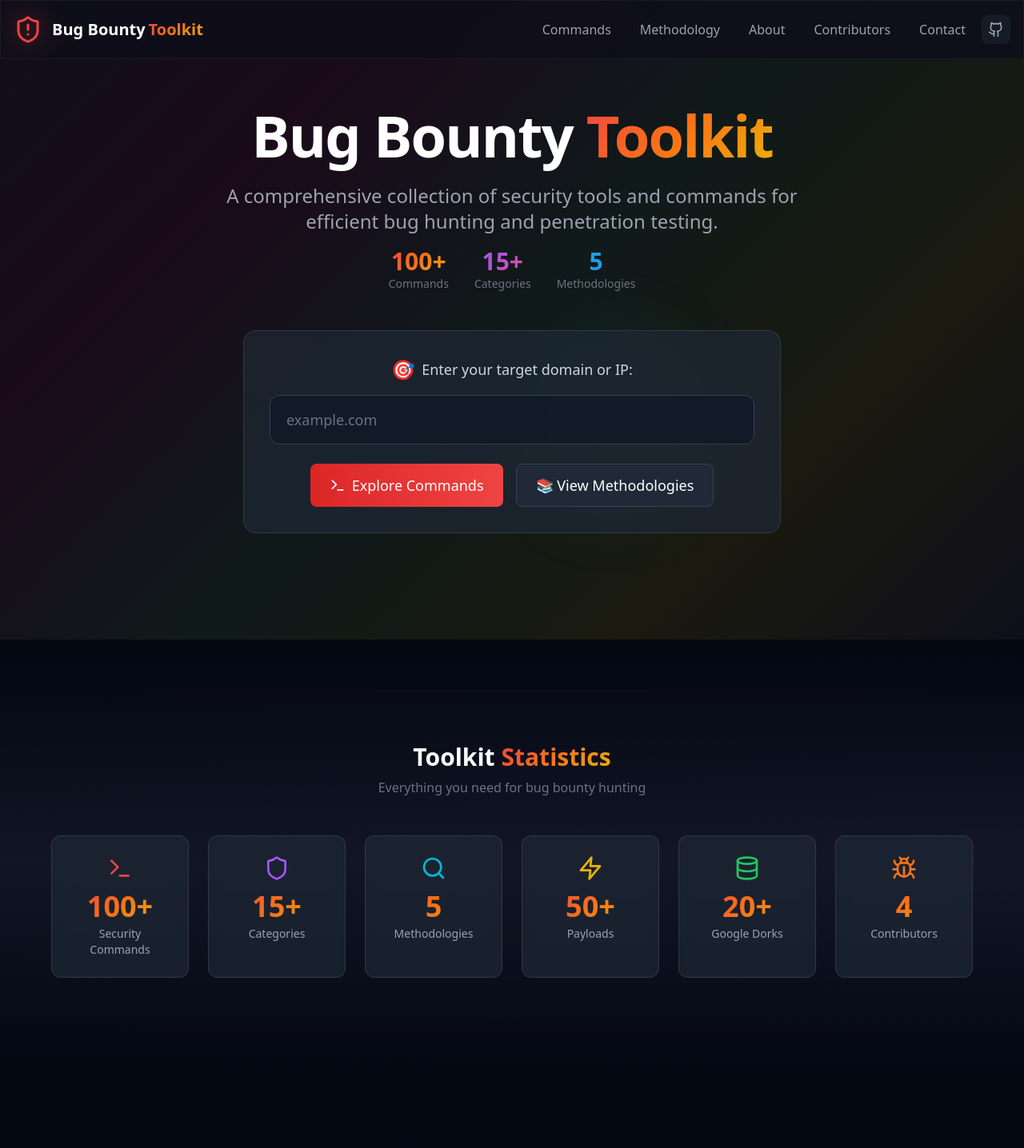
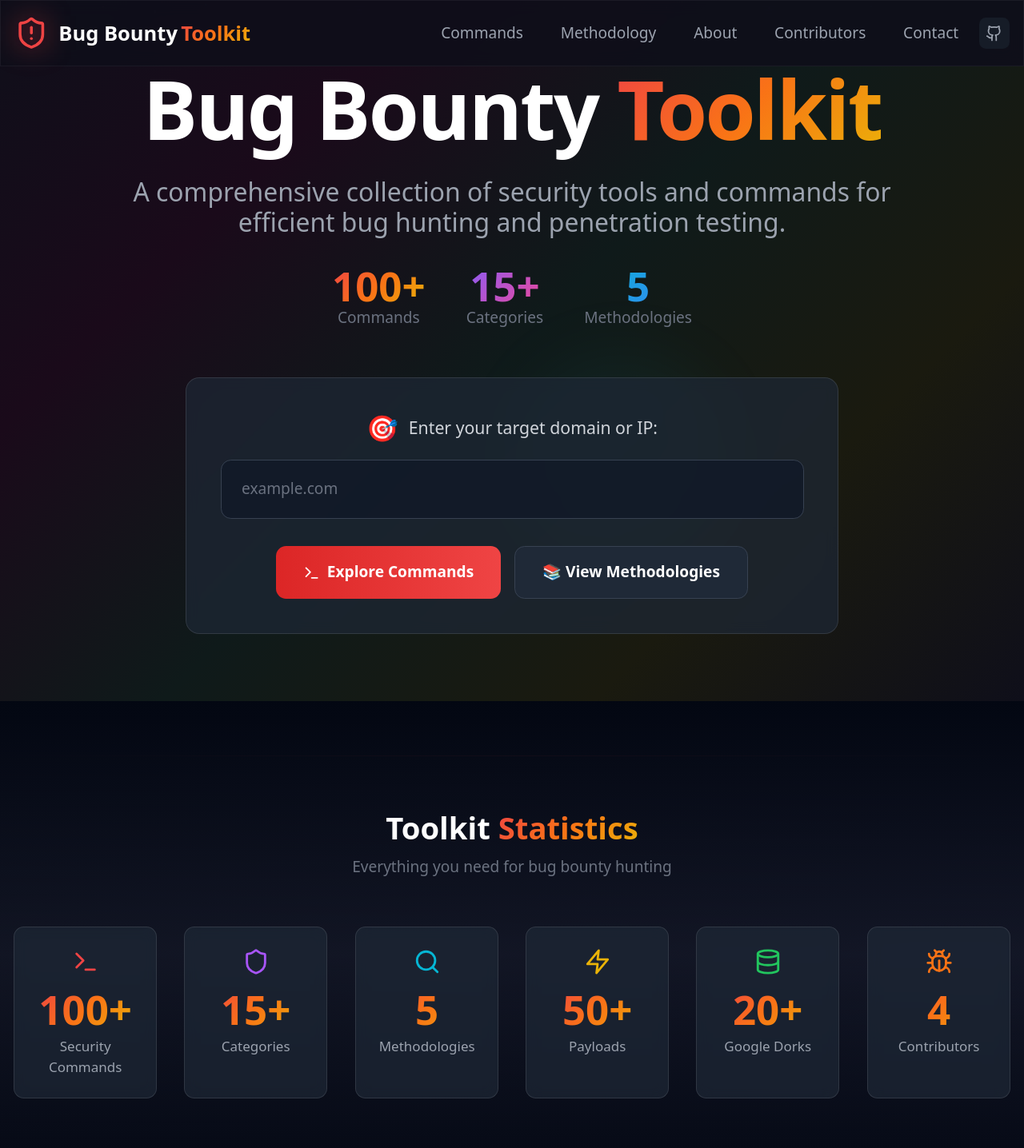
Before and after one commit to LuCyanXsecurity/bugbountytoolkit, a React (Vite) app: page / in a window 1280 px wide. Shown: the top 1436 px of the page at 80% size. Built offline with nearby package versions, Linux system fonts and the light colour scheme.

Commit message:
Update project: UI improvements, methodology content, and component fixes

```diff
--- a/src/components/AdvancedMethodology.tsx
+++ b/src/components/AdvancedMethodology.tsx
@@ -30,7 +30,7 @@ const AdvancedMethodology: React.FC<AdvancedMethodologyProps> = ({ methodology }
         <div className="p-4 pt-0 bg-gray-800">
           <div className="space-y-4">
             {methodology.commands.map((command, index) => (
-              <Command key={`${methodology.id}-${index}`} command={command} />
+              <Command key={`${methodology.id}-${index}`} {...command} />
             ))}
           </div>
         </div>
--- a/src/components/CommandsSection.tsx
+++ b/src/components/CommandsSection.tsx
@@ -123,7 +123,7 @@ const CommandsSection = () => {
         </div>
 
         {/* Search and Filter Bar */}
-        <div className="max-w-4xl mx-auto mb-8">
+        <div className="max-w-5xl mx-auto mb-10">
           {/* Search Input */}
           <div className="relative mb-4">
             <Search className="absolute left-4 top-1/2 transform -translate-y-1/2 text-gray-500 w-5 h-5" />
@@ -165,7 +165,7 @@ const CommandsSection = () => {
               </button>
             </div>
 
-            <div className="text-sm text-gray-500">
+            <div className="text-base text-gray-500">
               Showing <span className="text-red-400 font-medium">{filteredCommands}</span> of {totalCommands} commands
               in <span className="text-red-400 font-medium">{filteredCategories.length}</span> categories
             </div>
@@ -189,7 +189,7 @@ const CommandsSection = () => {
         </div>
 
         {/* Command Categories */}
-        <div className="max-w-4xl mx-auto">
+        <div className="max-w-5xl mx-auto">
           {filteredCategories.length === 0 ? (
             <div className="text-center py-12 glass rounded-xl">
               <div className="text-6xl mb-4">🔍</div>
--- a/src/components/Header.tsx
+++ b/src/components/Header.tsx
@@ -1,4 +1,4 @@
-import { useState, useEffect } from 'react';
+import { useState } from 'react';
 import { Menu, X, ShieldAlert, Github } from 'lucide-react';
 
 const Header = () => {
@@ -21,10 +21,10 @@ const Header = () => {
           {/* Logo */}
           <a href="#" className="flex items-center space-x-3 group">
             <div className="relative">
-              <ShieldAlert className="w-9 h-9 text-red-500 group-hover:scale-110 transition-transform duration-300" />
+              <ShieldAlert className="w-10 h-10 text-red-500 group-hover:scale-110 transition-transform duration-300" />
               <div className="absolute inset-0 bg-red-500/20 blur-lg group-hover:blur-xl transition-all duration-300" />
             </div>
-            <span className="text-xl font-bold">
+            <span className="text-2xl font-bold">
               <span className="text-white">Bug Bounty</span>
               <span className="gradient-text ml-1">Toolkit</span>
             </span>
@@ -36,7 +36,7 @@ const Header = () => {
               <a
                 key={link.href}
                 href={link.href}
-                className="relative px-4 py-2 text-gray-400 hover:text-white transition-all duration-300 group"
+                className="relative px-5 py-2 text-gray-400 hover:text-white transition-all duration-300 group text-lg"
               >
                 {link.label}
                 <span className="absolute bottom-0 left-1/2 w-0 h-0.5 bg-gradient-to-r from-red-500 to-purple-500 group-hover:w-full group-hover:left-0 transition-all duration-300" />
--- a/src/components/Hero.tsx
+++ b/src/components/Hero.tsx
@@ -59,37 +59,37 @@ const Hero = () => {
 
       <div className="container mx-auto text-center relative z-10">
         {/* Title with Gradient */}
-        <h1 className="text-5xl md:text-6xl lg:text-7xl font-bold mb-6 tracking-tight">
+        <h1 className="text-6xl md:text-7xl lg:text-8xl font-bold mb-8 tracking-tight">
           <span className="text-white">Bug Bounty </span>
           <span className="gradient-text">Toolkit</span>
         </h1>
 
         {/* Subtitle */}
-        <p className="text-xl md:text-2xl text-gray-400 mb-4 max-w-3xl mx-auto">
+        <p className="text-xl md:text-2xl lg:text-3xl text-gray-400 mb-8 max-w-4xl mx-auto leading-relaxed">
           A comprehensive collection of security tools and commands for efficient bug hunting and penetration testing.
         </p>
 
         {/* Stats Preview */}
-        <div className="flex flex-wrap justify-center gap-8 mb-12">
+        <div className="flex flex-wrap justify-center gap-12 mb-14">
           <div className="text-center">
-            <div className="text-3xl font-bold gradient-text">100+</div>
-            <div className="text-gray-500 text-sm">Commands</div>
+            <div className="text-4xl md:text-5xl font-bold gradient-text">100+</div>
+            <div className="text-gray-500 text-base md:text-lg">Commands</div>
           </div>
           <div className="text-center">
-            <div className="text-3xl font-bold gradient-text-purple">15+</div>
-            <div className="text-gray-500 text-sm">Categories</div>
+            <div className="text-4xl md:text-5xl font-bold gradient-text-purple">15+</div>
+            <div className="text-gray-500 text-base md:text-lg">Categories</div>
           </div>
           <div className="text-center">
-            <div className="text-3xl font-bold gradient-text-cyan">5</div>
-            <div className="text-gray-500 text-sm">Methodologies</div>
+            <div className="text-4xl md:text-5xl font-bold gradient-text-cyan">5</div>
+            <div className="text-gray-500 text-base md:text-lg">Methodologies</div>
           </div>
         </div>
 
         {/* Target Input Card */}
-        <div className="max-w-2xl mx-auto glass rounded-2xl p-8 glow-red-hover">
-          <div className="mb-6">
-            <label htmlFor="target" className="block text-gray-300 text-lg mb-4 flex items-center justify-center">
-              <span className="mr-2 text-2xl">🎯</span> Enter your target domain or IP:
+        <div className="max-w-3xl mx-auto glass rounded-2xl p-10 glow-red-hover">
+          <div className="mb-8">
+            <label htmlFor="target" className="block text-gray-300 text-xl mb-5 flex items-center justify-center">
+              <span className="mr-3 text-3xl">🎯</span> Enter your target domain or IP:
             </label>
             <input
               type="text"
--- a/src/components/StatsSection.tsx
+++ b/src/components/StatsSection.tsx
@@ -56,25 +56,25 @@ const StatsSection = () => {
             <div className="section-divider mb-16" />
 
             <div className="container mx-auto px-4 relative z-10">
-                <div className="text-center mb-12">
-                    <h2 className="text-2xl md:text-3xl font-bold text-white mb-2">
+                <div className="text-center mb-14">
+                    <h2 className="text-3xl md:text-4xl font-bold text-white mb-3">
                         Toolkit <span className="gradient-text">Statistics</span>
                     </h2>
-                    <p className="text-gray-500">Everything you need for bug bounty hunting</p>
+                    <p className="text-gray-500 text-lg">Everything you need for bug bounty hunting</p>
                 </div>
 
-                <div className="grid grid-cols-2 md:grid-cols-3 lg:grid-cols-6 gap-6 max-w-6xl mx-auto">
+                <div className="grid grid-cols-2 md:grid-cols-3 lg:grid-cols-6 gap-8 max-w-7xl mx-auto">
                     {stats.map((stat, index) => (
                         <div
                             key={index}
                             className="stats-card group"
                             style={{ animationDelay: `${index * 100}ms` }}
                         >
-                            <div className={`${stat.color} mb-3 flex justify-center group-hover:scale-110 transition-transform duration-300`}>
+                            <div className={`${stat.color} mb-4 flex justify-center group-hover:scale-110 transition-transform duration-300`}>
                                 {stat.icon}
                             </div>
-                            <div className="stats-number mb-1">{stat.value}</div>
-                            <div className="text-gray-400 text-sm">{stat.label}</div>
+                            <div className="stats-number mb-2">{stat.value}</div>
+                            <div className="text-gray-400 text-base">{stat.label}</div>
                         </div>
                     ))}
                 </div>
--- a/src/index.css
+++ b/src/index.css
@@ -26,6 +26,8 @@
     /* Dark background for overscroll areas */
     overscroll-behavior: none;
     /* Prevent scroll bounce */
+    font-size: 17px;
+    /* Optimized for readability as requested */
   }
 
   body {
@@ -325,7 +327,7 @@
 
   /* Button Styles */
   .btn-primary {
-    @apply bg-gradient-to-r from-red-600 to-red-500 text-white font-medium py-3 px-6 rounded-lg;
+    @apply bg-gradient-to-r from-red-600 to-red-500 text-white font-semibold py-4 px-8 rounded-xl text-lg;
     transition: all 0.3s ease;
   }
 
@@ -336,7 +338,7 @@
   }
 
   .btn-secondary {
-    @apply bg-gray-800 text-white font-medium py-3 px-6 rounded-lg border border-gray-700;
+    @apply bg-gray-800 text-white font-semibold py-4 px-8 rounded-xl border border-gray-700 text-lg;
     transition: all 0.3s ease;
   }
 
@@ -347,7 +349,7 @@
 
   /* Code Block Styles */
   .code-block {
-    @apply bg-gray-950 rounded-lg font-mono text-sm;
+    @apply bg-gray-950 rounded-xl font-mono text-base;
     border: 1px solid rgba(239, 68, 68, 0.2);
   }
 
@@ -402,7 +404,7 @@
   }
 
   .stats-card .stats-number {
-    @apply text-4xl font-bold gradient-text;
+    @apply text-5xl font-bold gradient-text;
   }
 
   /* Command Card */
@@ -417,16 +419,16 @@
 
   /* Section Title */
   .section-title {
-    @apply text-3xl md:text-4xl font-bold text-white mb-4;
+    @apply text-4xl md:text-5xl lg:text-6xl font-bold text-white mb-6;
   }
 
   .section-subtitle {
-    @apply text-gray-400 max-w-2xl mx-auto;
+    @apply text-gray-400 max-w-3xl mx-auto text-lg md:text-xl leading-relaxed;
   }
 
   /* Input Styles */
   .input-search {
-    @apply w-full bg-gray-900/80 border border-gray-700 rounded-xl px-5 py-4 text-white;
+    @apply w-full bg-gray-900/80 border border-gray-700 rounded-xl px-6 py-5 text-white text-lg;
     @apply placeholder-gray-500 focus:outline-none focus:ring-2 focus:ring-red-500/50 focus:border-red-500/50;
     transition: all 0.3s ease;
   }
@@ -437,7 +439,7 @@
 
   /* Filter Button */
   .filter-btn {
-    @apply px-4 py-2 rounded-lg text-sm font-medium transition-all duration-200;
+    @apply px-5 py-3 rounded-xl text-base font-medium transition-all duration-200;
     @apply bg-gray-800 text-gray-400 border border-gray-700;
   }
 
--- a/tailwind.config.js
+++ b/tailwind.config.js
@@ -2,7 +2,19 @@
 export default {
   content: ['./index.html', './src/**/*.{js,ts,jsx,tsx}'],
   theme: {
-    extend: {},
+    extend: {
+      container: {
+        center: true,
+        padding: '1.5rem',
+        screens: {
+          sm: '640px',
+          md: '768px',
+          lg: '1024px',
+          xl: '1280px',
+          '2xl': '1536px',
+        },
+      },
+    },
   },
   plugins: [],
 };
```
Also changed, not shown: src/components/AboutSection.tsx (+7 -7 lines).
